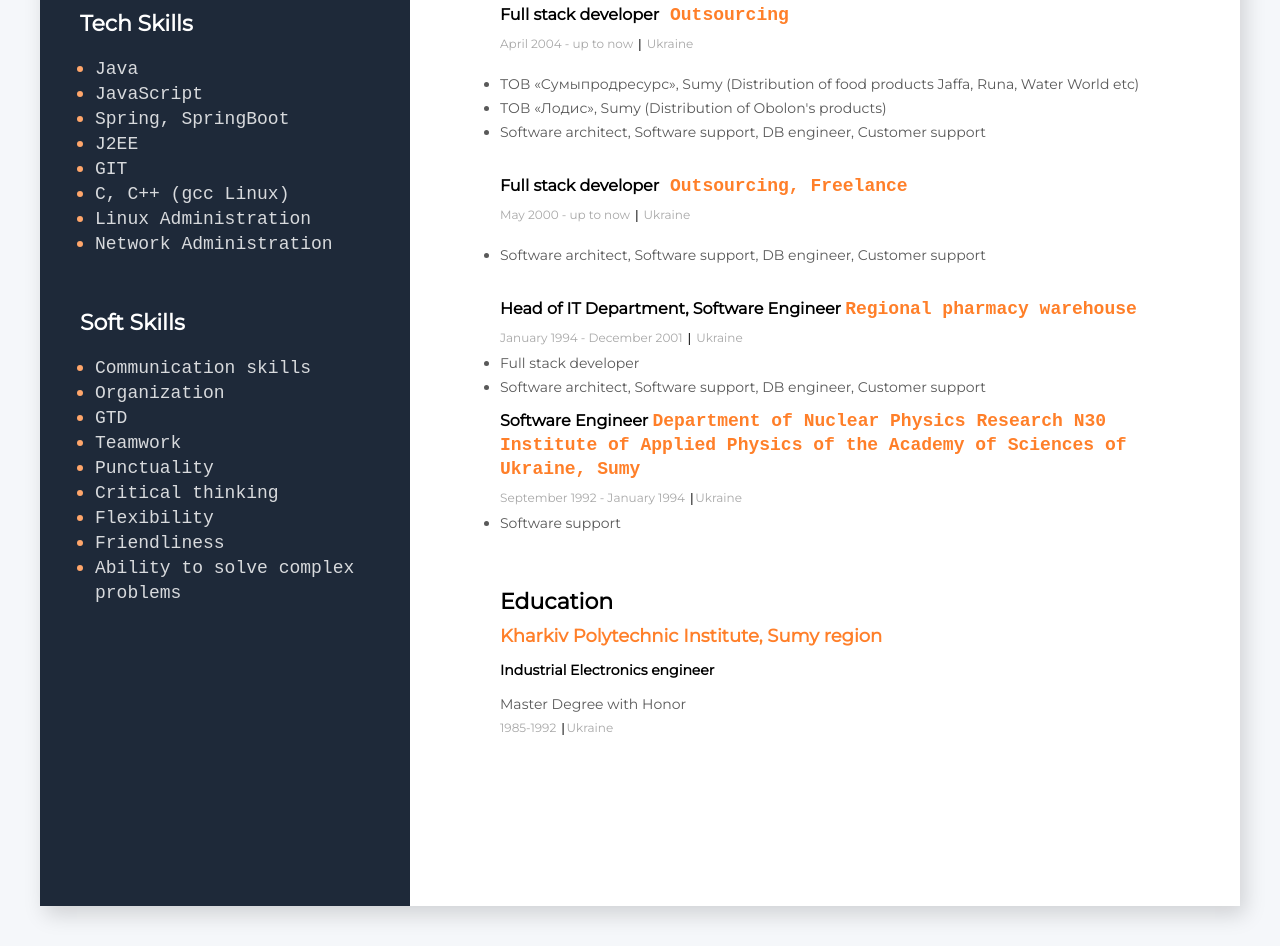
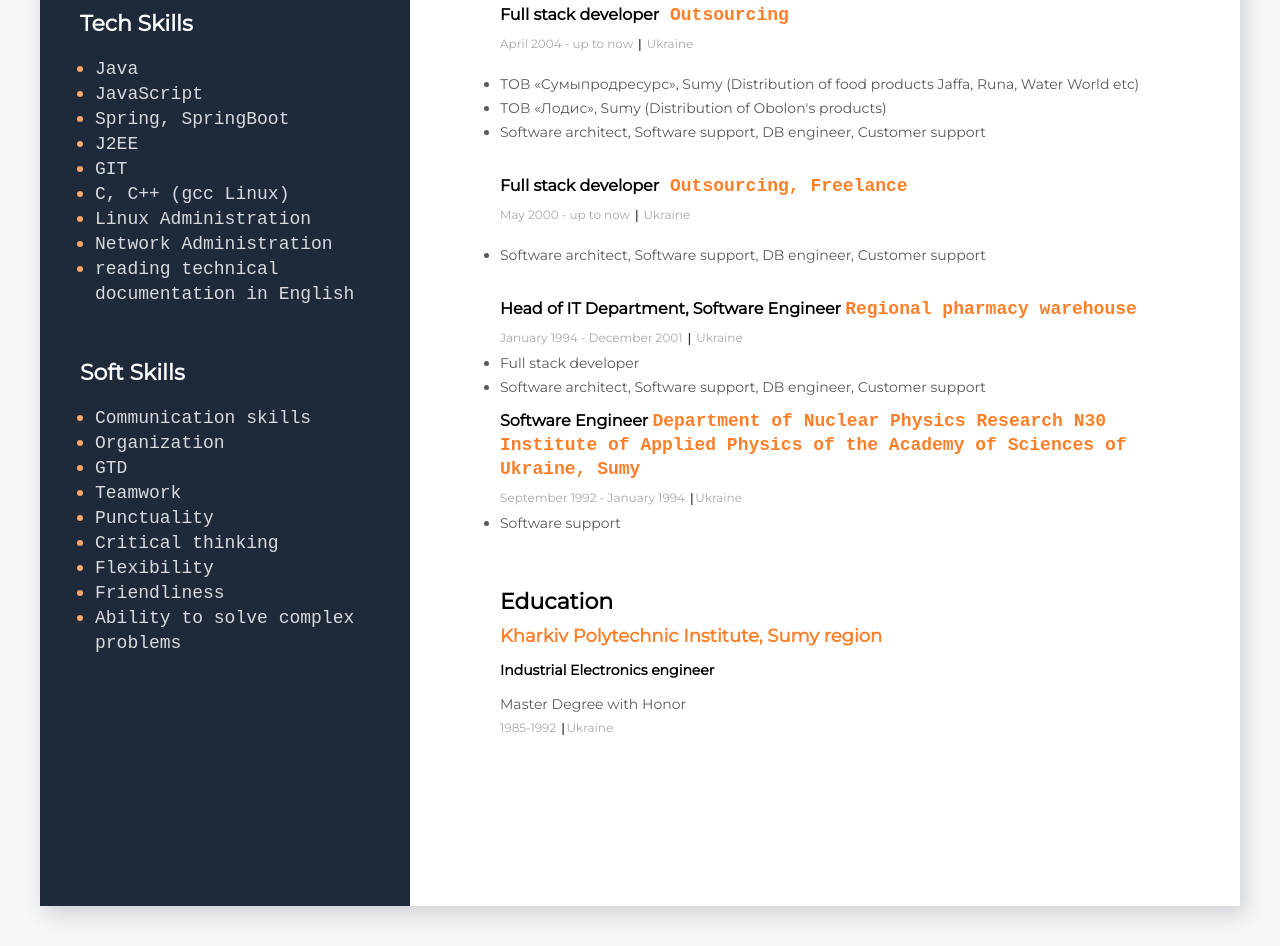
Before and after one commit to li-stas/resume-project, a plain HTML site: page index.html in a window 1280 px wide. Shown: the part 798-1744 px from the top of the page. Drawn offline with Linux system fonts and the light colour scheme.

Commit message:
reading technical documentation in English

```diff
--- a/index.html
+++ b/index.html
@@ -39,6 +39,7 @@
                 <li class="tech-skills-item"><samp class="tech-skills-item-txt">C, C++ (gcc Linux)</samp></li>
                 <li class="tech-skills-item"><samp class="tech-skills-item-txt">Linux Administration</samp></li>
                 <li class="tech-skills-item"><samp class="tech-skills-item-txt">Network Administration</samp></li>
+                <li class="tech-skills-item"><samp class="tech-skills-item-txt">reading technical documentation in English</samp></li>
             </ul>
         </div>
 
```
